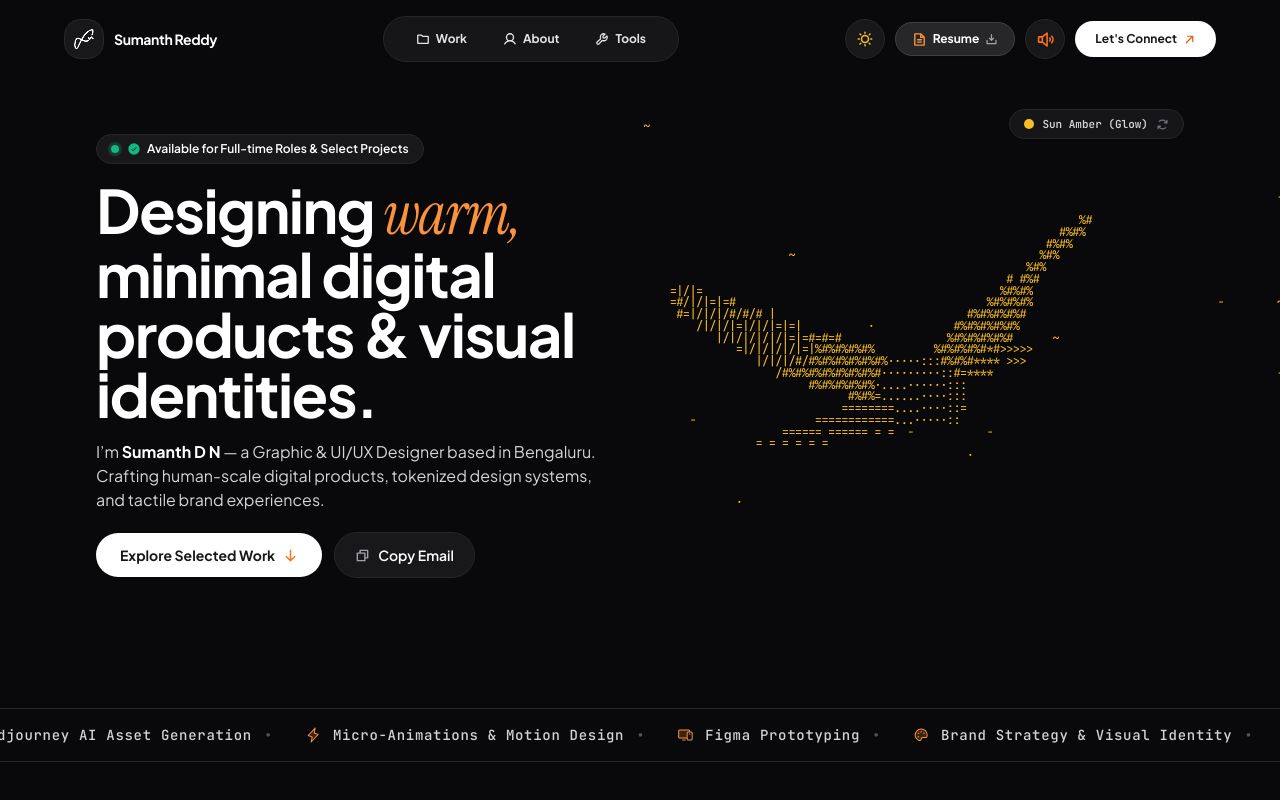
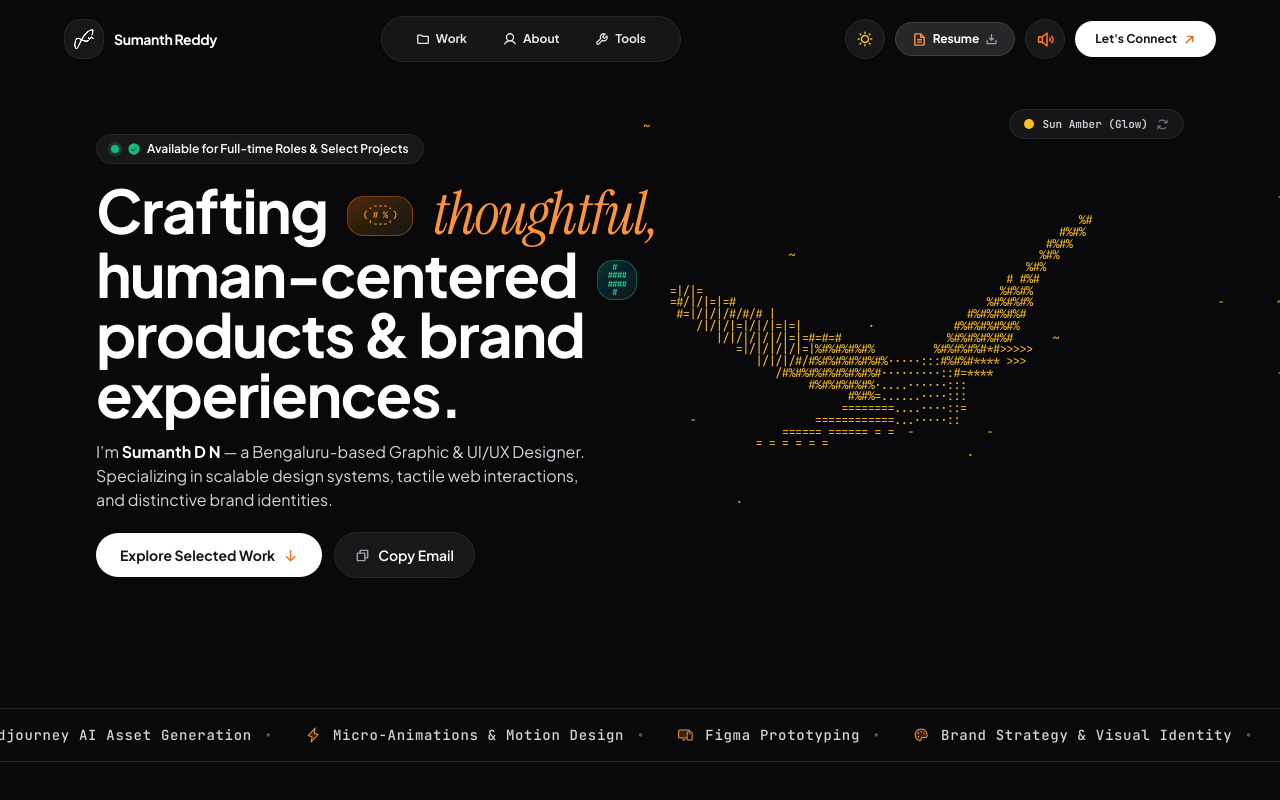
Before and after one commit to nibbatochan/sumanth-d-n---porfolio, a React (Vite) app: page / in a window 1280 px wide. Shown: the top 800 px of the page. Built offline with nearby package versions, Linux system fonts and the light colour scheme.

Commit message:
feat: apply option 2 hero copy with inline animated ASCII globe & morph badges + GSAP magnetic hover physics

```diff
--- /dev/null
+++ b/src/components/InlineAsciiBadge.jsx
@@ -0,0 +1,88 @@
+import React, { useState, useEffect } from 'react';
+import { playSound } from '../utils/sound';
+
+// 1. Rotating Mini 3D ASCII Globe (Inspired by uploaded Sphere matrix & glowing squircle)
+export const InlineAsciiGlobe = ({ soundEnabled = true }) => {
+  const [frame, setFrame] = useState(0);
+  const [isHovered, setIsHovered] = useState(false);
+
+  // 10-step smooth 3D globe rotation sequence in clean dense ASCII
+  const globeFrames = [
+    ["  .---.  ", " ( @ @ ) ", "  '---'  "],
+    ["  .---.  ", " ( % @ ) ", "  '---'  "],
+    ["  .---.  ", " ( # % ) ", "  '---'  "],
+    ["  .---.  ", " ( * # ) ", "  '---'  "],
+    ["  .---.  ", " ( + * ) ", "  '---'  "],
+    ["  .---.  ", " ( . + ) ", "  '---'  "],
+    ["  .---.  ", " ( @ . ) ", "  '---'  "],
+    ["  .---.  ", " ( % @ ) ", "  '---'  "],
+    ["  .---.  ", " ( # % ) ", "  '---'  "],
+    ["  .---.  ", " ( * # ) ", "  '---'  "],
+  ];
+
+  useEffect(() => {
+    const speed = isHovered ? 60 : 130;
+    const timer = setInterval(() => {
+      setFrame((prev) => (prev + 1) % globeFrames.length);
+    }, speed);
+    return () => clearInterval(timer);
+  }, [isHovered, globeFrames.length]);
+
+  return (
+    <span
+      onMouseEnter={() => {
+        setIsHovered(true);
+        playSound('pop', soundEnabled);
+      }}
+      onMouseLeave={() => setIsHovered(false)}
+      title="Interactive ASCII Globe"
+      className="inline-flex items-center justify-center align-middle mx-1.5 sm:mx-2.5 h-8 sm:h-10 px-2 sm:px-2.5 rounded-xl sm:rounded-2xl bg-gradient-to-br from-orange-500/20 via-amber-500/10 to-orange-950/20 dark:from-orange-500/30 dark:via-amber-500/15 dark:to-zinc-900 border border-orange-500/40 shadow-xs backdrop-blur-md hover:scale-110 hover:border-orange-400 hover:shadow-orange-500/20 transition-all duration-300 cursor-pointer select-none -translate-y-0.5 group"
+    >
+      <span className="font-mono text-[8px] sm:text-[9px] leading-[1.0] text-orange-600 dark:text-orange-400 tracking-tighter whitespace-pre text-center drop-shadow-xs font-bold group-hover:text-amber-500 transition-colors">
+        {globeFrames[frame].join('\n')}
+      </span>
+    </span>
+  );
+};
+
+// 2. Animated ASCII Morphing Geometric Prism / Star Squircle (Inspired by colorful squircle pads & GSAP character badge)
+export const InlineAsciiMorph = ({ soundEnabled = true }) => {
+  const [frame, setFrame] = useState(0);
+  const [isHovered, setIsHovered] = useState(false);
+
+  // 8-step morphing wireframe geometry
+  const morphFrames = [
+    [" /\\ ", "/  \\", "\\  /", " \\/ "],
+    [" |  ", "+--+", "|  |", " +-+"],
+    ["  * ", " *** ", "*****", "  * "],
+    [" <> ", "<><>", "<><>", " <> "],
+    [" .  ", "/--\\", "|::|", "\\--/"],
+    [" o  ", "[++] ", "[++] ", " o  "],
+    [" ^  ", "/==\\", "\\==/", " v  "],
+    [" #  ", "####", "####", " #  "]
+  ];
+
+  useEffect(() => {
+    const speed = isHovered ? 70 : 160;
+    const timer = setInterval(() => {
+      setFrame((prev) => (prev + 1) % morphFrames.length);
+    }, speed);
+    return () => clearInterval(timer);
+  }, [isHovered, morphFrames.length]);
+
+  return (
+    <span
+      onMouseEnter={() => {
+        setIsHovered(true);
+        playSound('toggle', soundEnabled);
+      }}
+      onMouseLeave={() => setIsHovered(false)}
+      title="Interactive ASCII Morph"
+      className="inline-flex items-center justify-center align-middle mx-1.5 sm:mx-2.5 h-8 sm:h-10 px-2 sm:px-2.5 rounded-xl sm:rounded-2xl bg-gradient-to-br from-emerald-500/20 via-sky-500/10 to-indigo-950/20 dark:from-emerald-500/25 dark:via-sky-500/15 dark:to-zinc-900 border border-emerald-500/40 shadow-xs backdrop-blur-md hover:scale-110 hover:border-emerald-400 hover:shadow-emerald-500/20 transition-all duration-300 cursor-pointer select-none -translate-y-0.5 group"
+    >
+      <span className="font-mono text-[7.5px] sm:text-[8.5px] leading-[1.0] text-emerald-600 dark:text-emerald-400 tracking-tighter whitespace-pre text-center drop-shadow-xs font-bold group-hover:text-sky-400 transition-colors">
+        {morphFrames[frame].join('\n')}
+      </span>
+    </span>
+  );
+};
--- a/src/components/KineticHero.jsx
+++ b/src/components/KineticHero.jsx
@@ -1,12 +1,60 @@
-import React, { useState } from 'react';
-import { ArrowDown, Copy, Check, CheckCircle, Sparkle } from '@phosphor-icons/react';
+import React, { useState, useRef, useEffect } from 'react';
+import { ArrowDown, Copy, Check, CheckCircle } from '@phosphor-icons/react';
 import confetti from 'canvas-confetti';
+import gsap from 'gsap';
 import { designerProfile } from '../data/portfolioData';
 import { playSound } from '../utils/sound';
 import { AsciiCanvas } from './AsciiCanvas';
+import { InlineAsciiGlobe, InlineAsciiMorph } from './InlineAsciiBadge';
 
 export const KineticHero = ({ soundEnabled, isDarkMode }) => {
   const [copied, setCopied] = useState(false);
+
+  const workBtnRef = useRef(null);
+  const copyBtnRef = useRef(null);
+
+  // GSAP Magnetic Hover Physics for CTAs
+  useEffect(() => {
+    const setupMagnetic = (el) => {
+      if (!el) return;
+      const onMouseMove = (e) => {
+        const rect = el.getBoundingClientRect();
+        const x = e.clientX - (rect.left + rect.width / 2);
+        const y = e.clientY - (rect.top + rect.height / 2);
+        gsap.to(el, {
+          x: x * 0.28,
+          y: y * 0.28,
+          scale: 1.03,
+          duration: 0.3,
+          ease: 'power2.out'
+        });
+      };
+      const onMouseLeave = () => {
+        gsap.to(el, {
+          x: 0,
+          y: 0,
+          scale: 1,
+          duration: 0.65,
+          ease: 'elastic.out(1.2, 0.4)'
+        });
+      };
+
+      el.addEventListener('mousemove', onMouseMove);
+      el.addEventListener('mouseleave', onMouseLeave);
+      return () => {
+        el.removeEventListener('mousemove', onMouseMove);
+        el.removeEventListener('mouseleave', onMouseLeave);
+      };
+    };
+
+    const cleanup1 = setupMagnetic(workBtnRef.current);
+    const cleanup2 = setupMagnetic(copyBtnRef.current);
+
+    return () => {
+      if (cleanup1) cleanup1();
+      if (cleanup2) cleanup2();
+    };
+  }, []);
 
   const handleCopyEmail = (e) => {
     e.stopPropagation();
@@ -27,10 +75,10 @@ export const KineticHero = ({ soundEnabled, isDarkMode }) => {
   return (
     <section id="home" className="min-h-[auto] lg:min-h-[calc(100vh-140px)] flex flex-col justify-center pt-14 sm:pt-16 pb-2 sm:pb-3 px-4 sm:px-8 max-w-6xl mx-auto relative z-10">
 
-      {/* Main Grid: Left Column Editorial Headline & Bio + Right Column 3D ASCII Canvas */}
+      {/* Main Grid: Left Column Headline & Bio + Right Column 3D ASCII Canvas */}
       <div className="grid grid-cols-1 lg:grid-cols-12 gap-5 lg:gap-8 items-center my-auto">
 
-        {/* Left 7 Columns: Status Badge, Typographic Headline, Bio & Action Buttons */}
+        {/* Left 7 Columns: Status Badge, Headline with Inline Badges, Bio & Action Buttons */}
         <div className="lg:col-span-7 flex flex-col justify-center space-y-4">
 
           {/* Availability Status Badge with Pulse Indicator */}
@@ -47,34 +95,36 @@ export const KineticHero = ({ soundEnabled, isDarkMode }) => {
             </div>
           </div>
 
-          {/* Master Typographic Headline - Impeccable Typeset with Serif Accent */}
-          <h1 className="text-3xl sm:text-5xl md:text-6xl lg:text-[54px] xl:text-[60px] font-sans font-bold tracking-tight text-zinc-900 dark:text-white leading-[1.05] max-w-xl">
-            Designing <span className="font-serif italic font-normal text-orange-600 dark:text-orange-400">warm,</span>
-            <br />minimal digital
-            <br />products & visual
-            <br />identities.
+          {/* Master Headline (Option 2) with Bespoke Inline Animated ASCII Badges */}
+          <h1 className="text-3xl sm:text-5xl md:text-6xl lg:text-[54px] xl:text-[60px] font-sans font-bold tracking-tight text-zinc-900 dark:text-white leading-[1.12] max-w-xl">
+            Crafting <InlineAsciiGlobe soundEnabled={soundEnabled} /> <span className="font-serif italic font-normal text-orange-600 dark:text-orange-400">thoughtful,</span>
+            <br />human-centered <InlineAsciiMorph soundEnabled={soundEnabled} />
+            <br />products & brand
+            <br />experiences.
           </h1>
 
-          {/* Impeccable Enhanced Bio Copy - Clear Value Proposition & Craftsmanship */}
+          {/* Option 2 Bio Copy */}
           <p className="text-xs sm:text-sm md:text-base text-zinc-600 dark:text-zinc-300 leading-relaxed font-sans max-w-lg">
-            I’m <strong className="text-zinc-900 dark:text-white font-bold">{designerProfile.name}</strong> — a Graphic & UI/UX Designer based in Bengaluru. Crafting human-scale digital products, tokenized design systems, and tactile brand experiences.
+            I’m <strong className="text-zinc-900 dark:text-white font-bold">{designerProfile.name}</strong> — a Bengaluru-based Graphic & UI/UX Designer. Specializing in scalable design systems, tactile web interactions, and distinctive brand identities.
           </p>
 
-          {/* Action CTAs with Tactile Feedback & Eased Motion Physics */}
+          {/* GSAP Magnetic Action CTAs */}
           <div className="pt-1 flex flex-wrap items-center gap-3">
             <a
+              ref={workBtnRef}
               href="#work"
               onClick={() => playSound('whoosh', soundEnabled)}
-              className="bg-zinc-900 dark:bg-white hover:bg-black dark:hover:bg-zinc-100 text-white dark:text-zinc-900 px-5 sm:px-6 py-3 rounded-full text-xs sm:text-sm font-bold shadow-sm flex items-center gap-2 tactile-btn transition-all duration-200 group"
+              className="bg-zinc-900 dark:bg-white hover:bg-black dark:hover:bg-zinc-100 text-white dark:text-zinc-900 px-5 sm:px-6 py-3 rounded-full text-xs sm:text-sm font-bold shadow-md flex items-center gap-2 transition-colors duration-200 group cursor-pointer"
             >
               <span>Explore Selected Work</span>
-              <ArrowDown size={15} weight="bold" className="text-amber-400 dark:text-orange-500 group-hover:translate-y-0.5 transition-transform duration-200" />
+              <ArrowDown size={15} weight="bold" className="text-amber-400 dark:text-orange-500 group-hover:translate-y-1 transition-transform duration-200" />
             </a>
 
             <button
+              ref={copyBtnRef}
               onClick={handleCopyEmail}
               aria-label="Copy Sumanth Reddy email to clipboard"
-              className="bg-white dark:bg-zinc-900 hover:bg-zinc-50 dark:hover:bg-zinc-800 text-zinc-900 dark:text-white border border-zinc-200 dark:border-zinc-800 px-4 sm:px-5 py-3 rounded-full text-xs sm:text-sm font-semibold shadow-xs flex items-center gap-2 tactile-btn transition-all duration-200"
+              className="bg-white dark:bg-zinc-900 hover:bg-zinc-50 dark:hover:bg-zinc-800 text-zinc-900 dark:text-white border border-zinc-200 dark:border-zinc-800 px-4 sm:px-5 py-3 rounded-full text-xs sm:text-sm font-semibold shadow-xs flex items-center gap-2 transition-colors duration-200 cursor-pointer"
             >
               {copied ? (
                 <>
--- a/src/components/Navbar.jsx
+++ b/src/components/Navbar.jsx
@@ -1,4 +1,4 @@
-import React, { useState, useEffect } from 'react';
+import React, { useState, useEffect, useRef } from 'react';
 import {
   SpeakerHigh,
   SpeakerSlash,
@@ -13,12 +13,19 @@ import {
   List,
   X
 } from '@phosphor-icons/react';
+import gsap from 'gsap';
 import { SumanthLogo } from './SumanthLogo';
 import { playSound } from '../utils/sound';
 
 export const Navbar = ({ soundEnabled, setSoundEnabled, onOpenContact, isDarkMode, setIsDarkMode }) => {
   const [scrolled, setScrolled] = useState(false);
   const [mobileMenuOpen, setMobileMenuOpen] = useState(false);
+
+  const logoRef = useRef(null);
+  const themeBtnRef = useRef(null);
+  const resumeBtnRef = useRef(null);
+  const soundBtnRef = useRef(null);
+  const connectBtnRef = useRef(null);
 
   useEffect(() => {
     const handleScroll = () => {
@@ -36,6 +43,48 @@ export const Navbar = ({ soundEnabled, setSoundEnabled, onOpenContact, isDarkMod
     };
     window.addEventListener('resize', handleResize);
     return () => window.removeEventListener('resize', handleResize);
+  }, []);
+
+  // GSAP Magnetic Physics on Header Controls
+  useEffect(() => {
+    const attachMagnetic = (el) => {
+      if (!el) return;
+      const onMove = (e) => {
+        const rect = el.getBoundingClientRect();
+        const x = e.clientX - (rect.left + rect.width / 2);
+        const y = e.clientY - (rect.top + rect.height / 2);
+        gsap.to(el, {
+          x: x * 0.3,
+          y: y * 0.3,
+          duration: 0.25,
+          ease: 'power2.out'
+        });
+      };
+      const onLeave = () => {
+        gsap.to(el, {
+          x: 0,
+          y: 0,
+          duration: 0.6,
+          ease: 'elastic.out(1.1, 0.4)'
+        });
+      };
+      el.addEventListener('mousemove', onMove);
+      el.addEventListener('mouseleave', onLeave);
+      return () => {
+        el.removeEventListener('mousemove', onMove);
+        el.removeEventListener('mouseleave', onLeave);
+      };
+    };
+
+    const cleanups = [
+      attachMagnetic(logoRef.current),
+      attachMagnetic(themeBtnRef.current),
+      attachMagnetic(resumeBtnRef.current),
+      attachMagnetic(soundBtnRef.current),
+      attachMagnetic(connectBtnRef.current)
+    ];
+
+    return () => cleanups.forEach((c) => c && c());
   }, []);
 
   const toggleTheme = () => {
@@ -59,6 +108,7 @@ export const Navbar = ({ soundEnabled, setSoundEnabled, onOpenContact, isDarkMod
 
         {/* Authentic Signature Logo + Sumanth Reddy Name */}
         <a
+          ref={logoRef}
           href="#home"
           onClick={() => playSound('click', soundEnabled)}
           aria-label="Sumanth Reddy Portfolio Home"
@@ -72,12 +122,12 @@ export const Navbar = ({ soundEnabled, setSoundEnabled, onOpenContact, isDarkMod
           </p>
         </a>
 
-        {/* Desktop Center Pill Navigation */}
-        <nav aria-label="Main navigation" className="hidden md:flex bg-white/95 dark:bg-zinc-900/95 border border-zinc-200 dark:border-zinc-800 px-5 py-2 rounded-full shadow-sm backdrop-blur-md items-center gap-3 text-xs font-bold text-zinc-800 dark:text-zinc-200">
+        {/* Desktop Center Pill Navigation with Smooth Hover Highlights */}
+        <nav aria-label="Main navigation" className="hidden md:flex bg-white/95 dark:bg-zinc-900/95 border border-zinc-200 dark:border-zinc-800 px-5 py-2 rounded-full shadow-sm backdrop-blur-md items-center gap-2 text-xs font-bold text-zinc-800 dark:text-zinc-200">
           <a
             href="#work"
             onClick={() => playSound('pop', soundEnabled)}
-            className="px-3 py-1.5 rounded-full hover:text-orange-600 dark:hover:text-orange-400 hover:bg-zinc-100 dark:hover:bg-zinc-800 transition-colors flex items-center gap-1.5"
+            className="px-3.5 py-1.5 rounded-full hover:text-orange-600 dark:hover:text-orange-400 hover:bg-orange-500/10 dark:hover:bg-orange-500/15 transition-all duration-200 flex items-center gap-1.5 hover:scale-105"
           >
             <FolderSimple size={14} weight="bold" />
             <span>Work</span>
@@ -85,7 +135,7 @@ export const Navbar = ({ soundEnabled, setSoundEnabled, onOpenContact, isDarkMod
           <a
             href="#about"
             onClick={() => playSound('pop', soundEnabled)}
-            className="px-3 py-1.5 rounded-full hover:text-orange-600 dark:hover:text-orange-400 hover:bg-zinc-100 dark:hover:bg-zinc-800 transition-colors flex items-center gap-1.5"
+            className="px-3.5 py-1.5 rounded-full hover:text-orange-600 dark:hover:text-orange-400 hover:bg-orange-500/10 dark:hover:bg-orange-500/15 transition-all duration-200 flex items-center gap-1.5 hover:scale-105"
           >
             <User size={14} weight="bold" />
             <span>About</span>
@@ -93,42 +143,45 @@ export const Navbar = ({ soundEnabled, setSoundEnabled, onOpenContact, isDarkMod
           <a
             href="#tools"
             onClick={() => playSound('pop', soundEnabled)}
-            className="px-3 py-1.5 rounded-full hover:text-orange-600 dark:hover:text-orange-400 hover:bg-zinc-100 dark:hover:bg-zinc-800 transition-colors flex items-center gap-1.5"
+            className="px-3.5 py-1.5 rounded-full hover:text-orange-600 dark:hover:text-orange-400 hover:bg-orange-500/10 dark:hover:bg-orange-500/15 transition-all duration-200 flex items-center gap-1.5 hover:scale-105"
           >
             <Wrench size={14} weight="bold" />
             <span>Tools</span>
           </a>
         </nav>
 
-        {/* Desktop Right Controls */}
+        {/* Desktop Right Controls with GSAP Magnetic Spring */}
         <div className="hidden md:flex items-center gap-2.5 shrink-0">
 
           {/* Dark / Light Theme Toggle */}
           <button
+            ref={themeBtnRef}
             onClick={toggleTheme}
             aria-label={isDarkMode ? "Switch to Light Mode" : "Switch to Dark Mode"}
             title={isDarkMode ? "Switch to Light Mode" : "Switch to Dark Mode"}
-            className="w-10 h-10 rounded-full bg-white dark:bg-zinc-900 border border-zinc-200 dark:border-zinc-800 shadow-sm flex items-center justify-center text-zinc-800 dark:text-zinc-200 hover:bg-zinc-100 dark:hover:bg-zinc-800 transition-all tactile-btn"
+            className="w-10 h-10 rounded-full bg-white dark:bg-zinc-900 border border-zinc-200 dark:border-zinc-800 shadow-sm flex items-center justify-center text-zinc-800 dark:text-zinc-200 hover:bg-zinc-100 dark:hover:bg-zinc-800 transition-colors"
           >
-            {isDarkMode ? <Sun size={16} weight="bold" className="text-amber-400" /> : <Moon size={16} weight="bold" className="text-zinc-800" />}
+            {isDarkMode ? <Sun size={16} weight="bold" className="text-amber-400 hover:rotate-45 transition-transform duration-300" /> : <Moon size={16} weight="bold" className="text-zinc-800 hover:-rotate-12 transition-transform duration-300" />}
           </button>
 
           {/* Download Resume Button */}
           <a
+            ref={resumeBtnRef}
             href="/Sumanth_DN_Resume.pdf"
             download="Sumanth_DN_Resume.pdf"
             aria-label="Download Sumanth D N Resume PDF"
             onClick={() => playSound('success', soundEnabled)}
-            className="px-4 py-2 rounded-full bg-zinc-100 dark:bg-zinc-800 hover:bg-zinc-200 dark:hover:bg-zinc-700 border border-zinc-200 dark:border-zinc-700 text-zinc-900 dark:text-white text-xs font-bold shadow-sm flex items-center gap-1.5 transition-all tactile-btn"
+            className="px-4 py-2 rounded-full bg-zinc-100 dark:bg-zinc-800 hover:bg-zinc-200 dark:hover:bg-zinc-700 border border-zinc-200 dark:border-zinc-700 text-zinc-900 dark:text-white text-xs font-bold shadow-xs flex items-center gap-1.5 transition-colors group"
             title="Download Resume PDF"
           >
-            <FileText size={15} weight="bold" className="text-orange-600 dark:text-orange-400" />
+            <FileText size={15} weight="bold" className="text-orange-600 dark:text-orange-400 group-hover:scale-110 transition-transform" />
             <span>Resume</span>
-            <DownloadSimple size={13} weight="bold" className="text-zinc-500 dark:text-zinc-400" />
+            <DownloadSimple size={13} weight="bold" className="text-zinc-500 dark:text-zinc-400 group-hover:translate-y-0.5 transition-transform" />
           </a>
 
           {/* Sound Toggle */}
           <button
+            ref={soundBtnRef}
             onClick={() => {
               const next = !soundEnabled;
               setSoundEnabled(next);
@@ -136,22 +189,23 @@ export const Navbar = ({ soundEnabled, setSoundEnabled, onOpenContact, isDarkMod
             }}
             aria-label={soundEnabled ? "Mute interface audio effects" : "Enable interface audio effects"}
             title={soundEnabled ? "Mute audio" : "Enable audio"}
-            className="w-10 h-10 rounded-full bg-white dark:bg-zinc-900 border border-zinc-200 dark:border-zinc-800 shadow-sm flex items-center justify-center text-zinc-800 dark:text-zinc-200 hover:bg-zinc-100 dark:hover:bg-zinc-800 transition-all tactile-btn"
+            className="w-10 h-10 rounded-full bg-white dark:bg-zinc-900 border border-zinc-200 dark:border-zinc-800 shadow-sm flex items-center justify-center text-zinc-800 dark:text-zinc-200 hover:bg-zinc-100 dark:hover:bg-zinc-800 transition-colors"
           >
             {soundEnabled ? <SpeakerHigh size={17} weight="bold" className="text-orange-500" /> : <SpeakerSlash size={17} weight="bold" className="text-zinc-400" />}
           </button>
 
           {/* Contact CTA */}
           <button
+            ref={connectBtnRef}
             onClick={() => {
               playSound('success', soundEnabled);
               onOpenContact();
             }}
             aria-label="Open contact and project collaboration modal"
-            className="bg-zinc-900 dark:bg-white text-white dark:text-zinc-900 hover:bg-black dark:hover:bg-zinc-100 px-5 py-2.5 rounded-full text-xs font-bold shadow-sm flex items-center gap-1.5 transition-all tactile-btn"
+            className="bg-zinc-900 dark:bg-white text-white dark:text-zinc-900 hover:bg-black dark:hover:bg-zinc-100 px-5 py-2.5 rounded-full text-xs font-bold shadow-md flex items-center gap-1.5 transition-colors group"
           >
             <span>Let's Connect</span>
-            <ArrowUpRight size={13} weight="bold" className="text-orange-400 dark:text-orange-600" />
+            <ArrowUpRight size={13} weight="bold" className="text-orange-400 dark:text-orange-600 group-hover:translate-x-0.5 group-hover:-translate-y-0.5 transition-transform" />
           </button>
         </div>
 
@@ -160,7 +214,7 @@ export const Navbar = ({ soundEnabled, setSoundEnabled, onOpenContact, isDarkMod
           <button
             onClick={toggleTheme}
             aria-label={isDarkMode ? "Switch to Light Mode" : "Switch to Dark Mode"}
-            className="w-9 h-9 rounded-full bg-white dark:bg-zinc-900 border border-zinc-200 dark:border-zinc-800 shadow-sm flex items-center justify-center text-zinc-800 dark:text-zinc-200 tactile-btn"
+            className="w-9 h-9 rounded-full bg-white dark:bg-zinc-900 border border-zinc-200 dark:border-zinc-800 shadow-sm flex items-center justify-center text-zinc-800 dark:text-zinc-200"
           >
             {isDarkMode ? <Sun size={15} weight="bold" className="text-amber-400" /> : <Moon size={15} weight="bold" className="text-zinc-800" />}
           </button>
@@ -172,7 +226,7 @@ export const Navbar = ({ soundEnabled, setSoundEnabled, onOpenContact, isDarkMod
               playSound('pop', soundEnabled);
             }}
             aria-label="Toggle navigation menu"
-            className="w-9 h-9 rounded-full bg-zinc-900 dark:bg-white text-white dark:text-zinc-900 flex items-center justify-center shadow-sm tactile-btn"
+            className="w-9 h-9 rounded-full bg-zinc-900 dark:bg-white text-white dark:text-zinc-900 flex items-center justify-center shadow-sm"
           >
             {mobileMenuOpen ? <X size={18} weight="bold" /> : <List size={18} weight="bold" />}
           </button>
```
